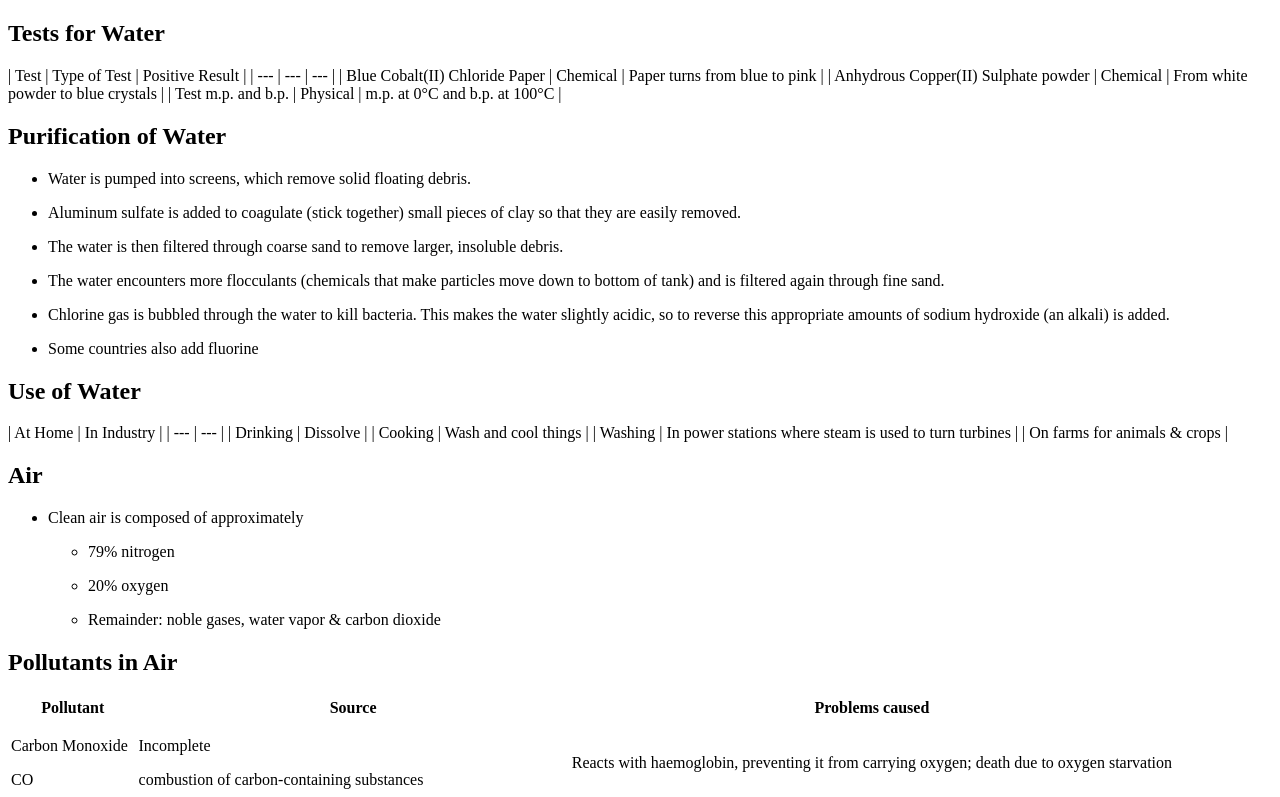
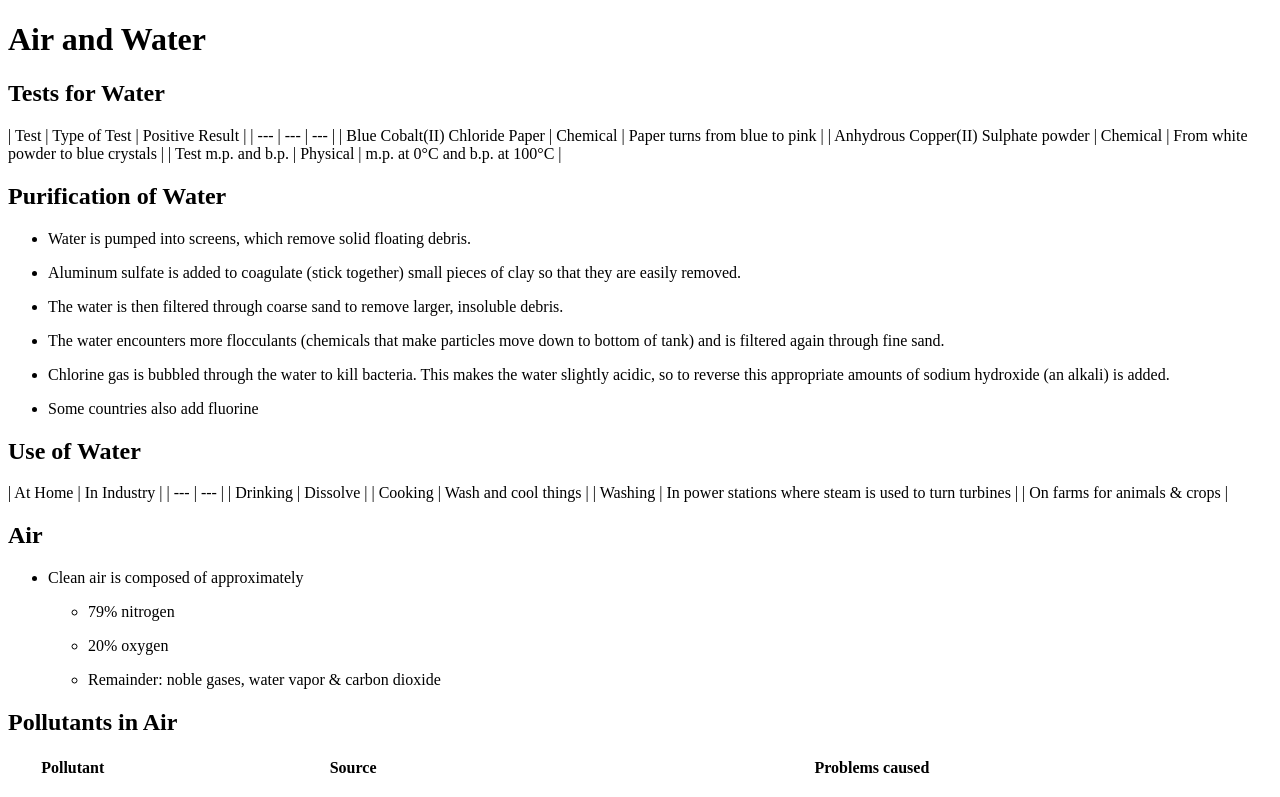
Before and after one commit to The-Real-Thisas/igcse-chem, a Next.js app: page /theory/11 in a window 1280 px wide. Shown: the top 797 px of the page. Built offline with nearby package versions, Linux system fonts and the light colour scheme.

Commit message:
Missing Tittles Fix

```diff
--- a/pages/theory/10.mdx
+++ b/pages/theory/10.mdx
@@ -1,4 +1,6 @@
 import Callout from 'nextra-theme-docs/callout'
+
+# Metals
 
 Properties of Metals
 --------------------
--- a/pages/theory/11.mdx
+++ b/pages/theory/11.mdx
@@ -1,4 +1,6 @@
 import Callout from 'nextra-theme-docs/callout'
+
+# Air and Water
 
 Tests for Water
 ---------------
--- a/pages/theory/8.mdx
+++ b/pages/theory/8.mdx
@@ -1,4 +1,6 @@
 import Callout from 'nextra-theme-docs/callout'
+
+# Acids, Bases and Salts
 
 Properties of Acids
 -------------------
```
